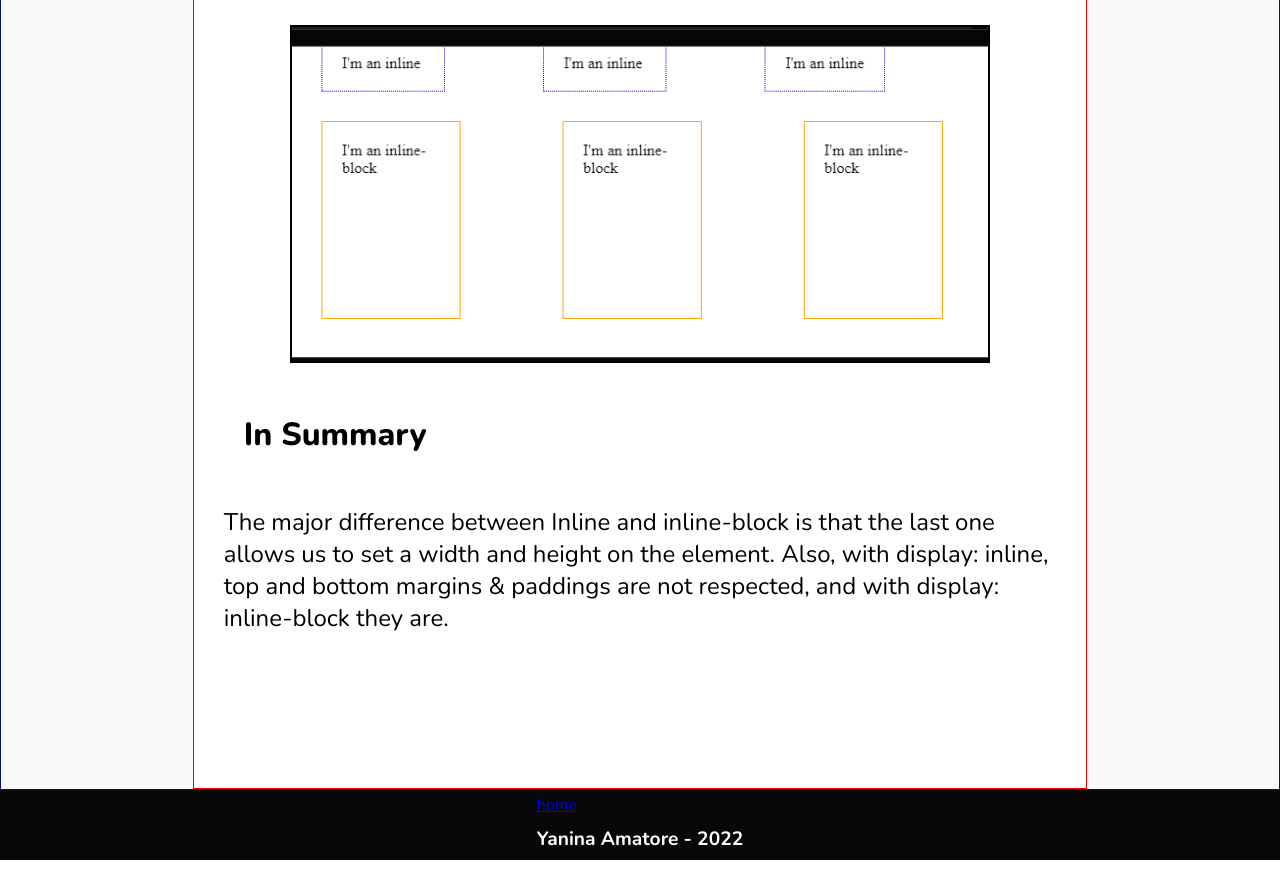
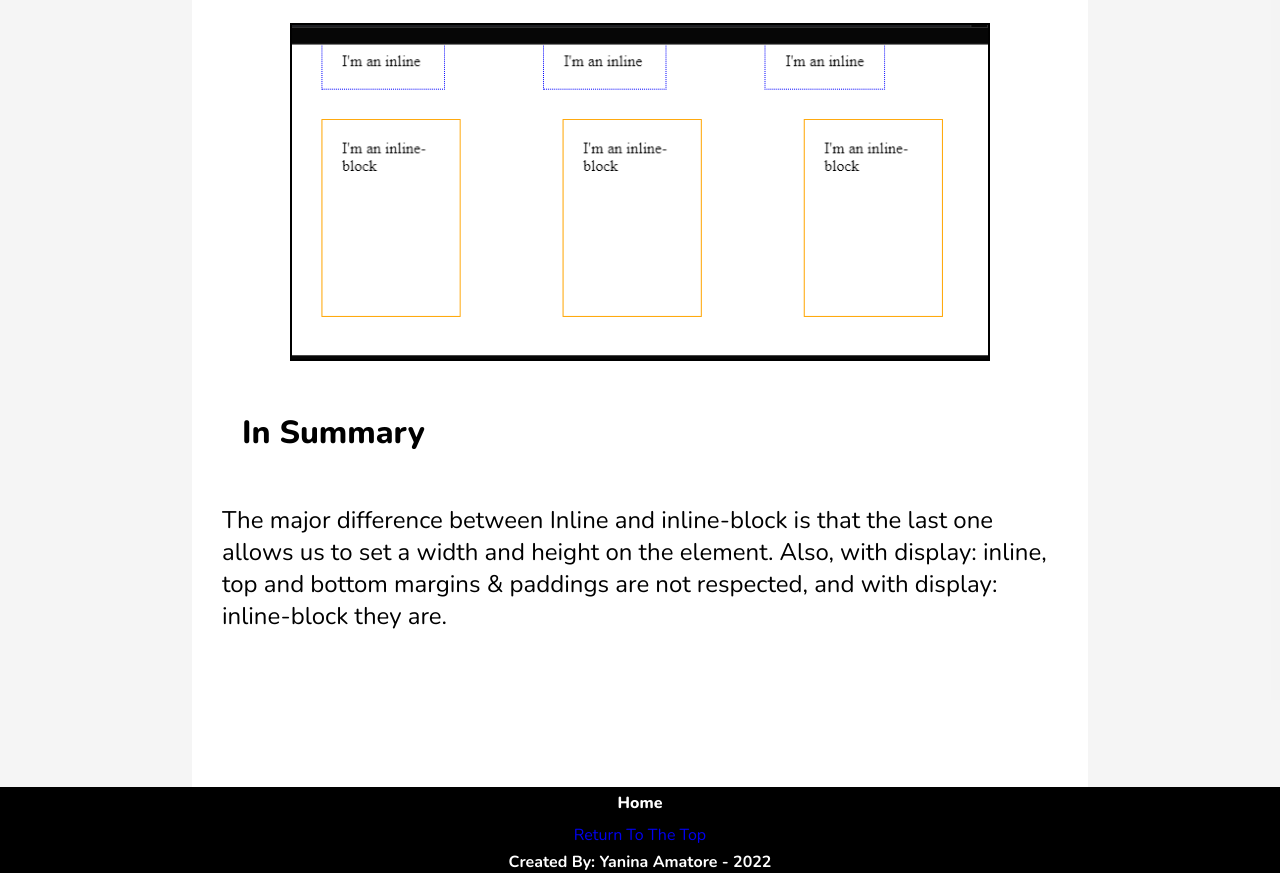
Before and after one commit to yanina-amatore/yanina-amatore.github.io, a plain HTML site: page blog/sprint-2-tech.html in a window 1280 px wide. Shown: the part 3111-3984 px from the top of the page. Drawn offline with nearby package versions, Linux system fonts and the light colour scheme.

Commit message:
fix footer blog page and index

```diff
--- a/blog/sprint-2-tech.html
+++ b/blog/sprint-2-tech.html
@@ -79,11 +79,12 @@
       </div>
     </main>
 
-    <footer class="footer">
+    <footer class="footer-blog-entry">
 
-      <a href="#home">home</a>
+      <a class="footer-home-link" href="../index.html">home</a>
+      <a class="footer-top-link"href="#home">return to the top</a>
 
-      <p class="dev-name">yanina amatore - 2022 </p>
+      <p class="dev-name">created by:  yanina amatore - 2022 </p>
     </footer>
   </body>
 </html>
--- a/styles/main.css
+++ b/styles/main.css
@@ -222,9 +222,10 @@ body {
   align-content:center;
 }
 
-.footer p {
+.footer p,
+.footer a {
   text-align: center;
-  font-size: 1.2rem;
+  font-size: 1rem;
   padding: 10px 0 5px 0;
   /* margin: 10px; */
   text-transform: capitalize;
@@ -242,8 +243,15 @@ body {
 .footer-home-link{
   text-transform: capitalize;
   text-align: center;
-  font-size: 1.2rem;
-  font-weight: 600;
+  font-size: 1rem;
+  font-weight: 800;
+  text-decoration: none;
+
+}
+
+.footer-home-link:hover{
+  background-color: rgb(255, 255, 255, 80%);
+  color: #000;
 }
 /* media queries for footer */
 
--- a/styles/sprint-2-tech.css
+++ b/styles/sprint-2-tech.css
@@ -17,13 +17,12 @@ body {
   display: flex;
   justify-content: center;
   align-items: center;
-  background-color:rgba(184, 184, 184, 10%);
-  border: 1px solid rgb(0, 22, 94);
+  background-color:rgba(184, 184, 184, 15%);
 }
 
 
 .blog-container{
-   border: 1px solid red;
+
    max-width: 70%;
    height:100%;
    background-color:#fff;
@@ -128,6 +127,34 @@ body {
   margin-bottom: 15%;
 }
 
+/* footer */
+.footer-blog-entry{
+  height: 100%;
+  background: #000;
+  color: #fff;
+  display: grid;
+  justify-content: center;
+  align-items: center;
+  font-size: 1rem;
+  text-transform: capitalize;
+}
+
+.footer-blog-entry a{
+  padding: 5px;
+  text-align: center;
+  text-transform: capitalize;
+  text-decoration: none;
+  }
+
+  .footer-blog-entry a:visited{
+    color:#f0f8ff;
+  }
+  .footer-blog-entry a:hover{
+background-color: rgb(255, 255, 255, 80%);
+color: #000;
+font-weight: 800;
+
+  }
 @media (min-width:700px) and (max-width:1200px){
   .codepen-img{
     max-height: 600px;
```
Also changed, not shown: index.html (+18 -15 lines).
